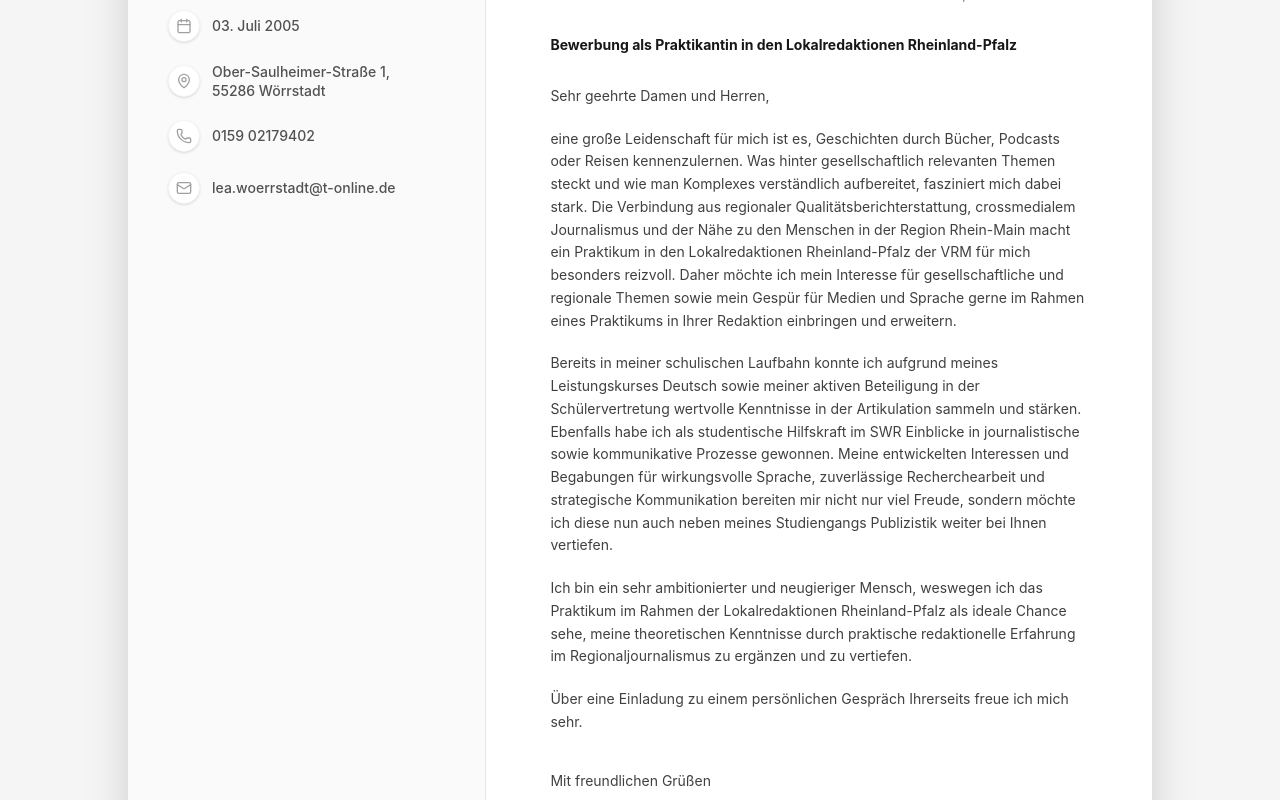
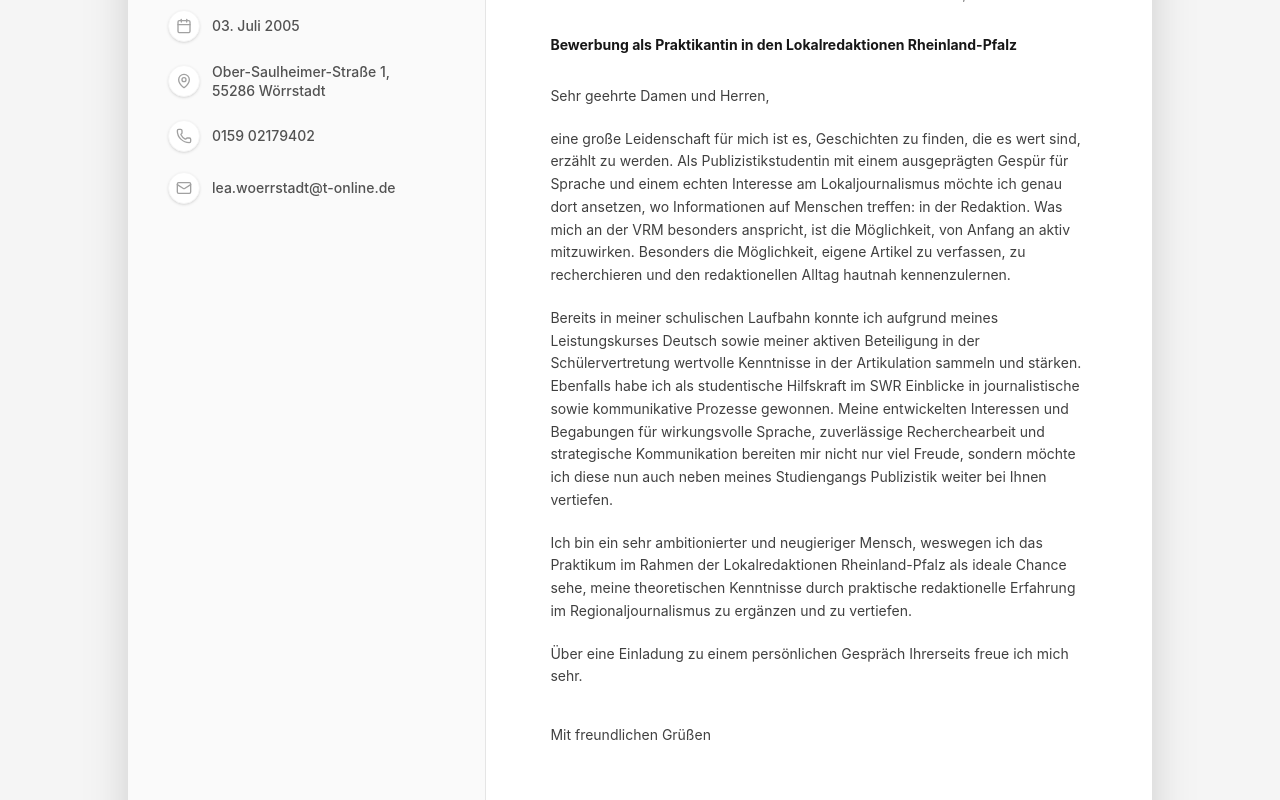
Before and after one commit to fromage222/Lea-bewerbung, a React (Vite) app: page / in a window 1280 px wide. Shown: the part 2000-2800 px from the top of the page. Built offline with nearby package versions, Linux system fonts and the light colour scheme.

Commit message:
Ersten Absatz im Anschreiben für VRM aktualisiert

```diff
--- a/src/app/App.tsx
+++ b/src/app/App.tsx
@@ -221,7 +221,7 @@ export default function App() {
               <p className="pt-2">Sehr geehrte Damen und Herren,</p>
 
               <p>
-                eine große Leidenschaft für mich ist es, Geschichten durch Bücher, Podcasts oder Reisen kennenzulernen. Was hinter gesellschaftlich relevanten Themen steckt und wie man Komplexes verständlich aufbereitet, fasziniert mich dabei stark. Die Verbindung aus regionaler Qualitätsberichterstattung, crossmedialem Journalismus und der Nähe zu den Menschen in der Region Rhein-Main macht ein Praktikum in den Lokalredaktionen Rheinland-Pfalz der VRM für mich besonders reizvoll. Daher möchte ich mein Interesse für gesellschaftliche und regionale Themen sowie mein Gespür für Medien und Sprache gerne im Rahmen eines Praktikums in Ihrer Redaktion einbringen und erweitern.
+                eine große Leidenschaft für mich ist es, Geschichten zu finden, die es wert sind, erzählt zu werden. Als Publizistikstudentin mit einem ausgeprägten Gespür für Sprache und einem echten Interesse am Lokaljournalismus möchte ich genau dort ansetzen, wo Informationen auf Menschen treffen: in der Redaktion. Was mich an der VRM besonders anspricht, ist die Möglichkeit, von Anfang an aktiv mitzuwirken. Besonders die Möglichkeit, eigene Artikel zu verfassen, zu recherchieren und den redaktionellen Alltag hautnah kennenzulernen.
               </p>
 
               <p>
```
